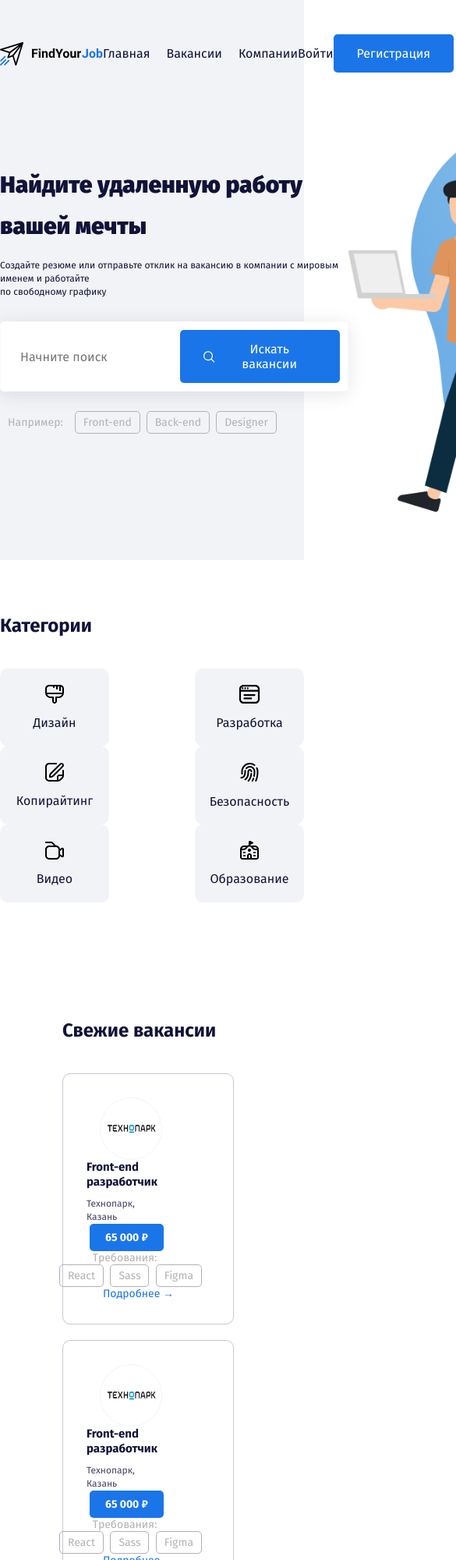
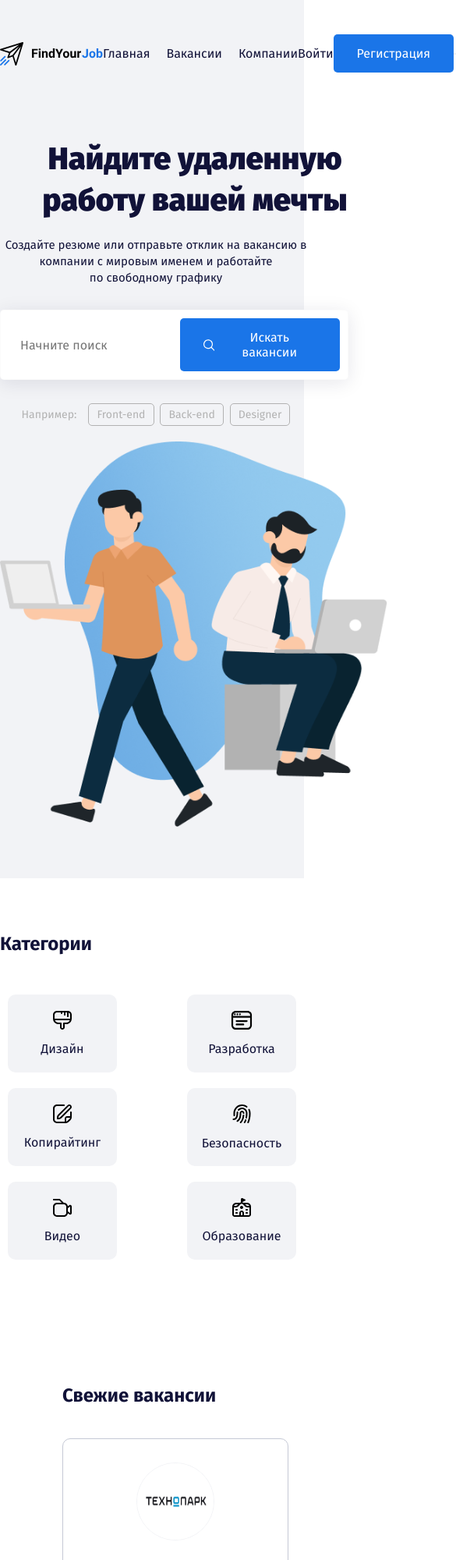
Before and after one commit to 85ar/headhunter, a plain HTML site: page index.html in a window 390 px wide. Shown: the top 2000 px of the page at 78% size, 585 px wide, since content can reach past the window. Drawn offline with Linux system fonts and the light colour scheme.

Commit message:
fix: adaptive 992 px

```diff
--- a/index.html
+++ b/index.html
@@ -41,6 +41,11 @@
             <a href="#" class="header__signin">Войти</a>
             <button class="header__registration button">Регистрация</button>
           </div>
+          <button class="menu-button navbar-top__menu-button">
+            <span class="menu-button__line"></span>
+            <span class="menu-button__line"></span>
+            <span class="menu-button__line"></span>
+          </button>
         </div>
         <!-- /.header-wrapper -->
         <div class="header-hero hero">
@@ -331,5 +336,6 @@
       </div>
     </footer>
     <!-- /.footer -->
+    <script src="js/main.js"></script>
   </body>
 </html>
--- /dev/null
+++ b/js/main.js
@@ -0,0 +1,4 @@
+var menuButton = $(".menu-button");
+menuButton.on("click", function () {
+  $(".navbar-bottom").toggleClass("navbar-bottom--visible");
+});
--- a/sass/_media.sass
+++ b/sass/_media.sass
@@ -41,23 +41,101 @@
     &__image
       width: 497px
       height: 494px
-
+  .footer
+    &-logo
+      margin-right: 80px
 @media (max-width: 992px)
   .container
     max-width: 700px
   .hero
+    flex-direction: column
+    &__text
+      width: 100%
     &__title
-      font-size: 30px
+      margin: 10px auto
+      text-align: center
+      width: 500px
     &__description
-      font-size: 12px
+      margin: 20px auto
+      text-align: center
+      width: 400px
+    &__image
+      margin: 10px auto
+  .input
+    &-group
+      margin: auto
+      margin-bottom: 30px
+      margin-top: 30px
   .cards
     flex-wrap: wrap
-@media (max-width: 767px)
+    &__item
+      margin: 10px
+  .example
+    justify-content: center
+    margin-bottom: 10px
   .offers
+    display: flex
+    align-items: center
+    justify-content: space-evenly
+    flex-wrap: wrap
     &__item
+      padding: 30px 53px
       flex-direction: column
-      margin-right: 10px
+      width: 290px
+      height: 441px
+    &__image
+      width: 100px
+      height: 100px
+      margin: auto
+      margin-bottom: 30px
+    &-text
+      width: 100%
+      margin: 0 auto
+      &__title
+        font-size: 16px
+        margin: 0 auto
+        margin-bottom: 10px
+      &__place
+        font-size: 14px
+        line-height: 17px
+        text-align: center
+        margin-bottom: 30px
+    &__salary
+      margin: 0 auto
+      font-size: 16px
+      padding: 10px 25px
+      margin-bottom: 30px
+    &__details
+      font-size: 14px
+      line-height: 17px
+  .demands
+    margin: 0 auto
+    margin-bottom: 30px
+    &__title
+      margin: 0 auto
+      font-size: 14px
+      line-height: 17px
+      margin-bottom: 15px
+    &__skils
+      font-size: 14px
+  .footer
+    &-wrapper
+      flex-wrap: wrap
+      justify-content: space-between
+    &-logo
+      margin-bottom: 40px
+    &-contact
+      width: 200px
+    &-info
+      width: 200px
+    &-navigation
+      width: 200px
+      // justify-content: space-evenly
 
+@media (max-width: 768px)
+  .footer
+    &-description
+      flex-direction: column
 
 
 // @media (max-width: 576px)
@@ -90,9 +168,8 @@
         border: 1px solid #1A75E8
   .input
     &-group
-      &__text
-        &:hover
-          outline: 1px dotted #1A75E8
+      &:hover
+        border: 1px solid #1A75E8
   .cards
     &__item
       &:hover
```
Also changed, not shown: css/style.css, 1 other file.
